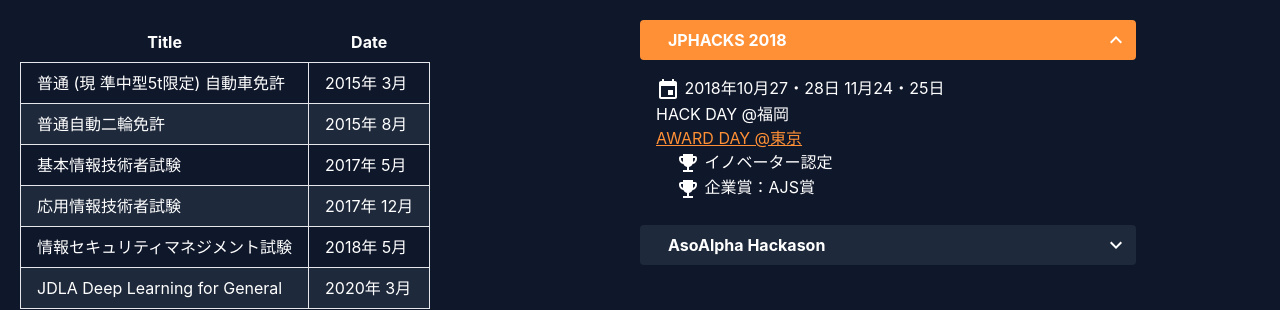
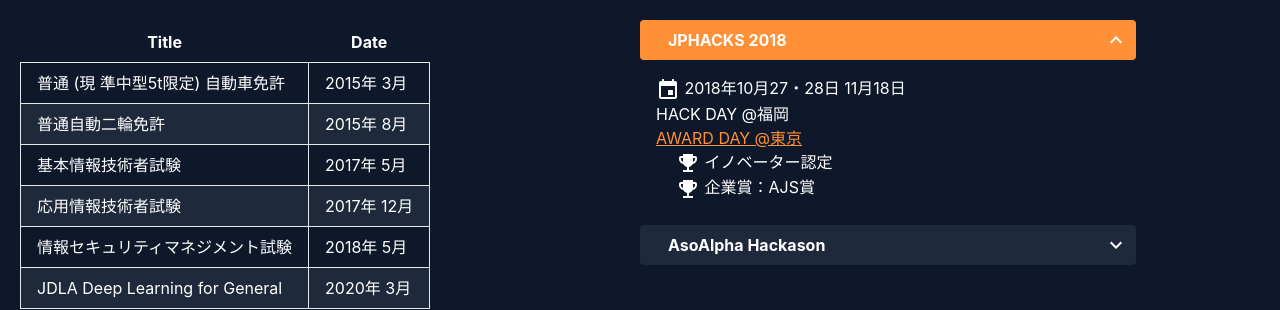
Before and after one commit to 44103/44103.github.io, a React (Create React App) app in the folder portfolio/: page / in a window 1280 px wide. Shown: the part 3155-3465 px from the top of the page. Built offline with nearby package versions, Linux system fonts and the light colour scheme; a web font is replaced by a local one.

Commit message:
Fix date of event

```diff
--- a/portfolio/src/components/Resume/events.tsx
+++ b/portfolio/src/components/Resume/events.tsx
@@ -3,7 +3,7 @@
 const events = [
   {
     title: "JPHACKS 2018",
-    date: "2018年10月27・28日 11月24・25日",
+    date: "2018年10月27・28日 11月18日",
     content: (
       <>
         HACK DAY @福岡 <br />
```
